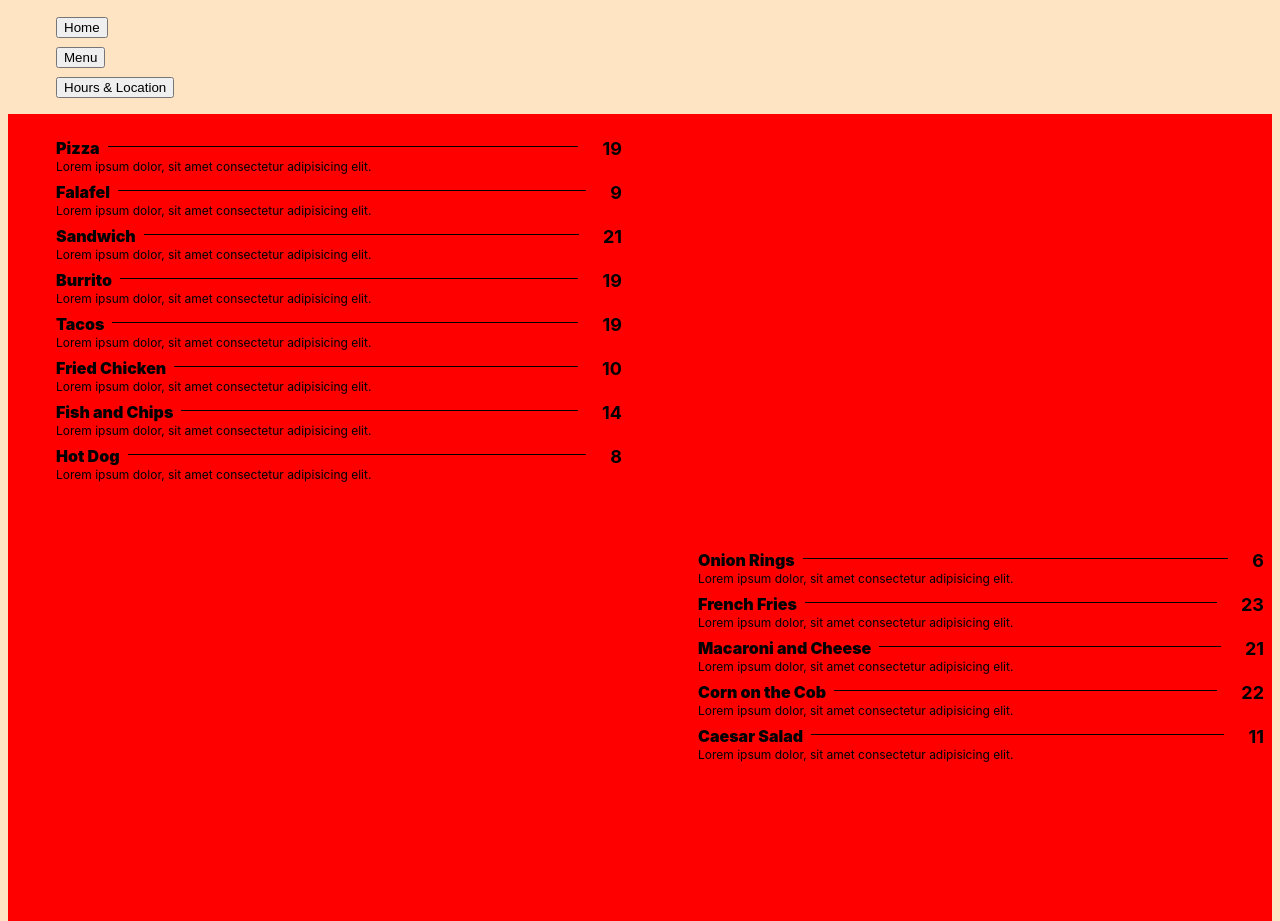
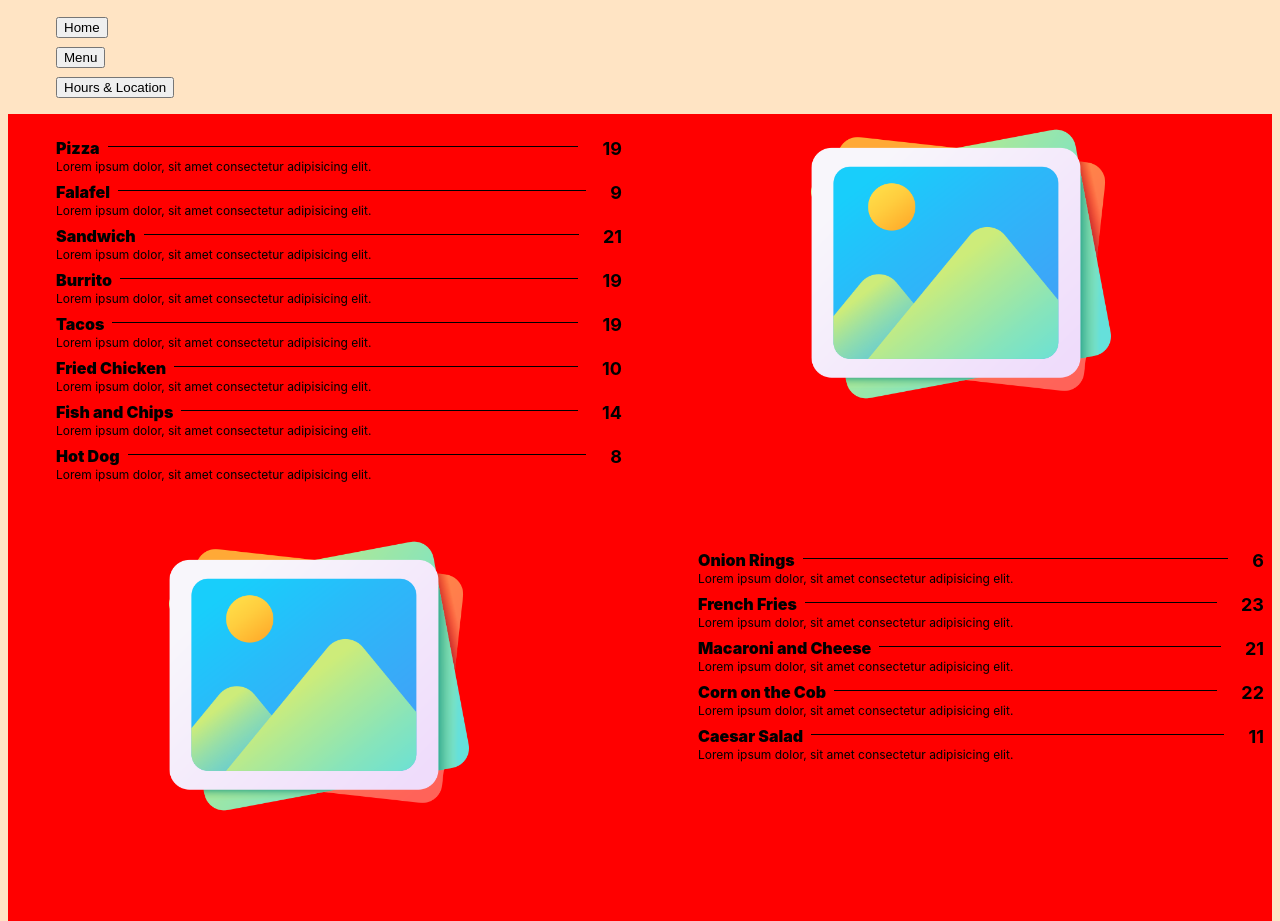
Before and after one commit to thereisnodeveloper/restaurant, a website built with webpack: page src/index.html in a window 1280 px wide. Shown: the top 921 px of the page. Built offline with nearby package versions, Linux system fonts and the light colour scheme.

Commit message:
images added next to menu list

```diff
--- a/src/menu.js
+++ b/src/menu.js
@@ -2,7 +2,7 @@
 // export {mainMenuUL,sideMenuUL,drinkMenuUl}
 export {menuContent}
 import {appendChildBulk as appendChildBulk} from './index.js'
-
+import Placeholder from './assets/placeholder.png'
 
 
 const foodData = {
@@ -137,7 +137,6 @@ function createElemUL(category, className){
     })
     return ulElem
 }
-// document.body.insertAdjacentElement("afterend", element)
 
 function addDividers(elem){ //add lines that stretch between name of food and price
     const divider = document.createElement("hr")
@@ -149,9 +148,31 @@ function addDividers(elem){ //add lines that stretch between name of food and pr
 const mainMenuUL = createElemUL(mainMenu, "menu-main")
 const sideMenuUL = createElemUL(sideMenu, "menu-side")
 const drinkMenuUl = createElemUL(drinkMenu, "menu-drink")
+// addImage(mainMenuUL)
+
+
+function createImage(){
+    const placeHolder = new Image(300,300)
+    placeHolder.src = Placeholder
+    placeHolder.classList.add("placeholder")
+    return placeHolder
+}
 
 
 
 const menuContent = document.createElement('div')
 menuContent.classList.add("menu-content")
-appendChildBulk(menuContent, mainMenuUL,sideMenuUL,drinkMenuUl)
+appendChildBulk(menuContent,
+    mainMenuUL,sideMenuUL,drinkMenuUl)
+
+    const nodeListMenu = document.querySelectorAll(".menu-content > ul ")
+    console.log('menuContent.childNodes:', menuContent.childNodes)
+   menuContent.childNodes.forEach(item =>
+    {
+        const elemWrapper = document.createElement("div")
+        elemWrapper.appendChild(createImage())
+        elemWrapper.classList.add("img-wrapper")
+
+        item.insertAdjacentElement("afterend", elemWrapper)
+        // item.insertAdjacentElement("afterend", createImage())
+    })
--- a/src/style.css
+++ b/src/style.css
@@ -87,3 +87,9 @@ hr.solid{
     border-top: 1px solid black;
     flex: 1;
 }
+
+.img-wrapper{
+    display:flex;
+    /* justify-content: center; */
+    place-content: center;
+}
```
Also changed, not shown: README.md.
